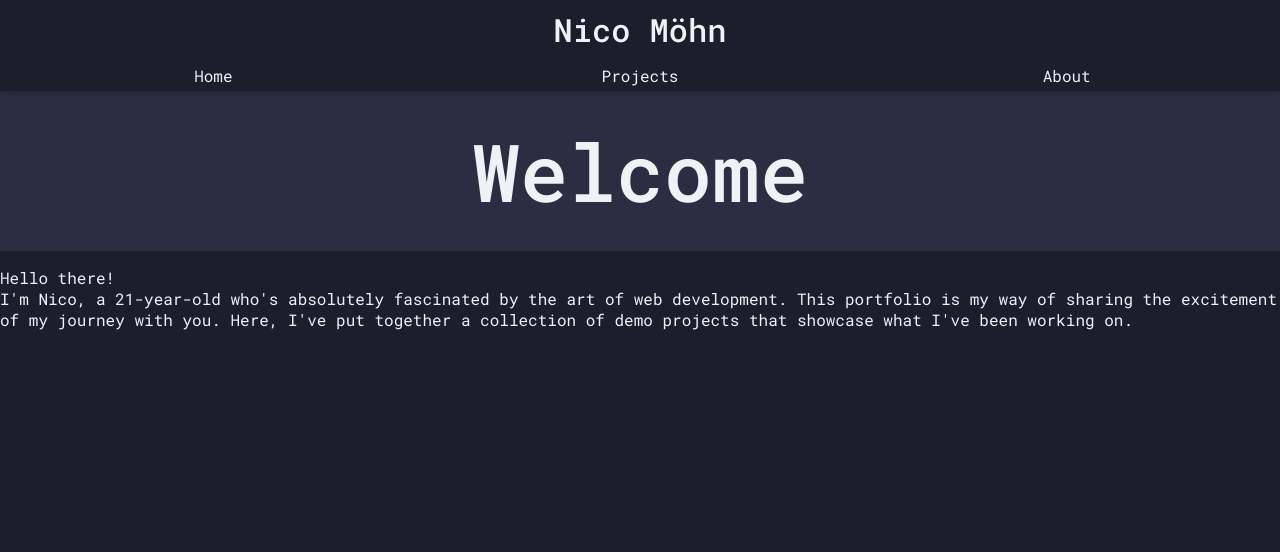
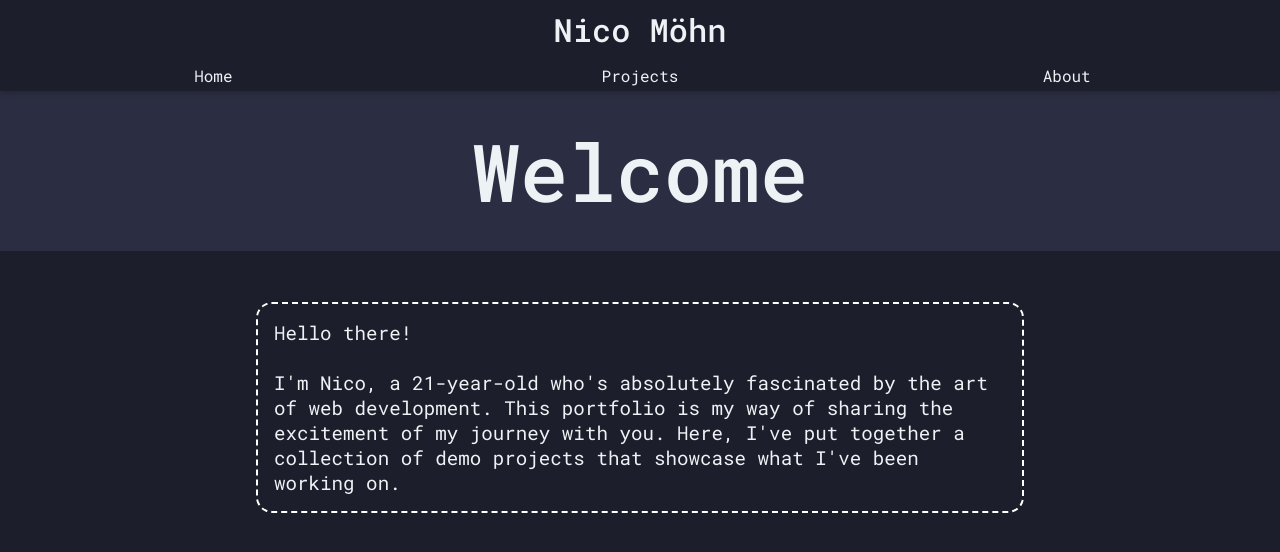
Before and after one commit to nitodeco/nitodeco-portfolio, a React (Create React App) app: page / in a window 1280 px wide. Shown: the top 552 px of the page. Built offline with nearby package versions, Linux system fonts and the light colour scheme.

Commit message:
Edited homepage

```diff
--- a/src/Home.css
+++ b/src/Home.css
@@ -21,9 +21,15 @@
 }
 
 #intro-container {
-
+    padding: 2em;
+    padding-inline: 20vw;
 }
 
 #intro-container p {
     font-family: 'Roboto Mono', monospace;
+    padding: 16px;
+    border: 2px solid white;
+    border-style: dashed;
+    border-radius: 16px;
+    font-size: 1.2em;
 }
--- a/src/Home.js
+++ b/src/Home.js
@@ -30,6 +30,7 @@ const Home = () => {
             <div id="intro-container">
                 <p>
                     Hello there! <br/>
+                    <br/>
                     I'm Nico, a 21-year-old who's absolutely fascinated by the art of web development. This portfolio is my way of sharing the excitement of my journey with you. Here, I've put together a collection of demo projects that showcase what I've been working on.
                 </p>
             </div>
```
